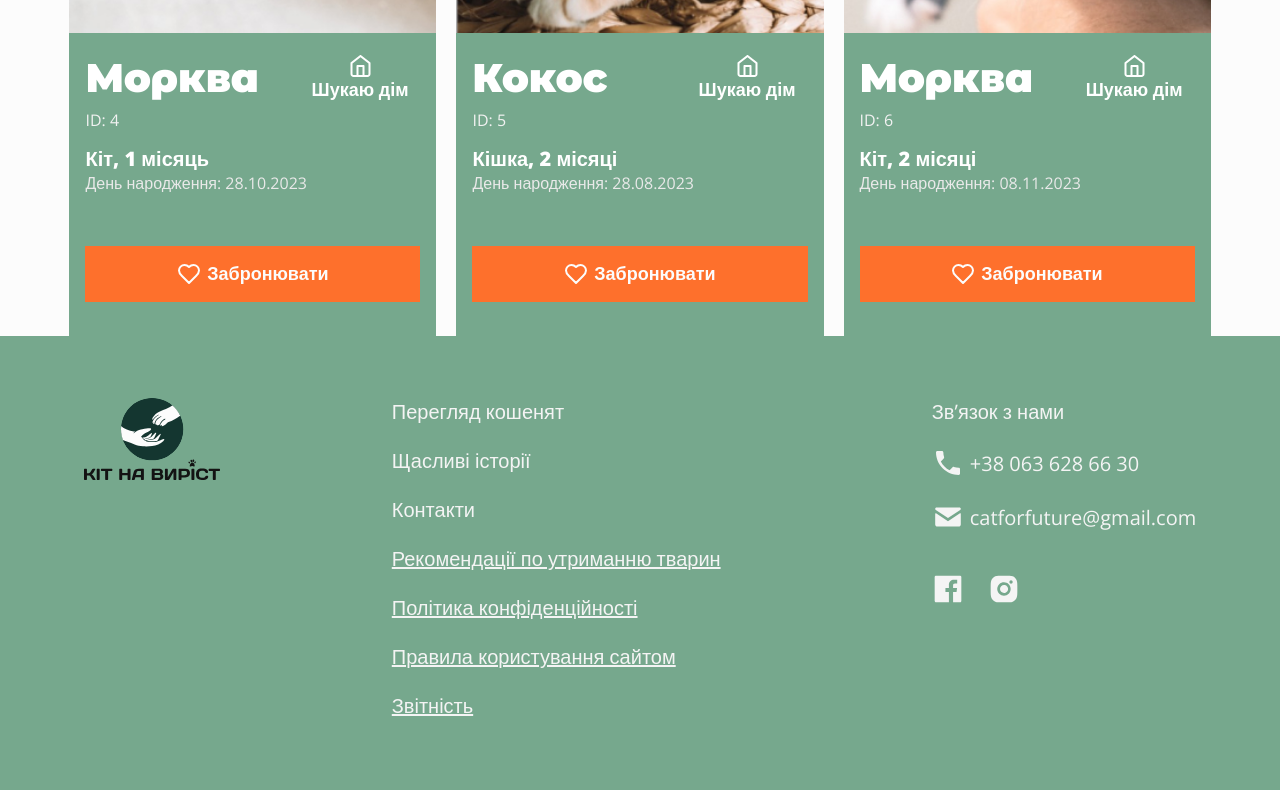
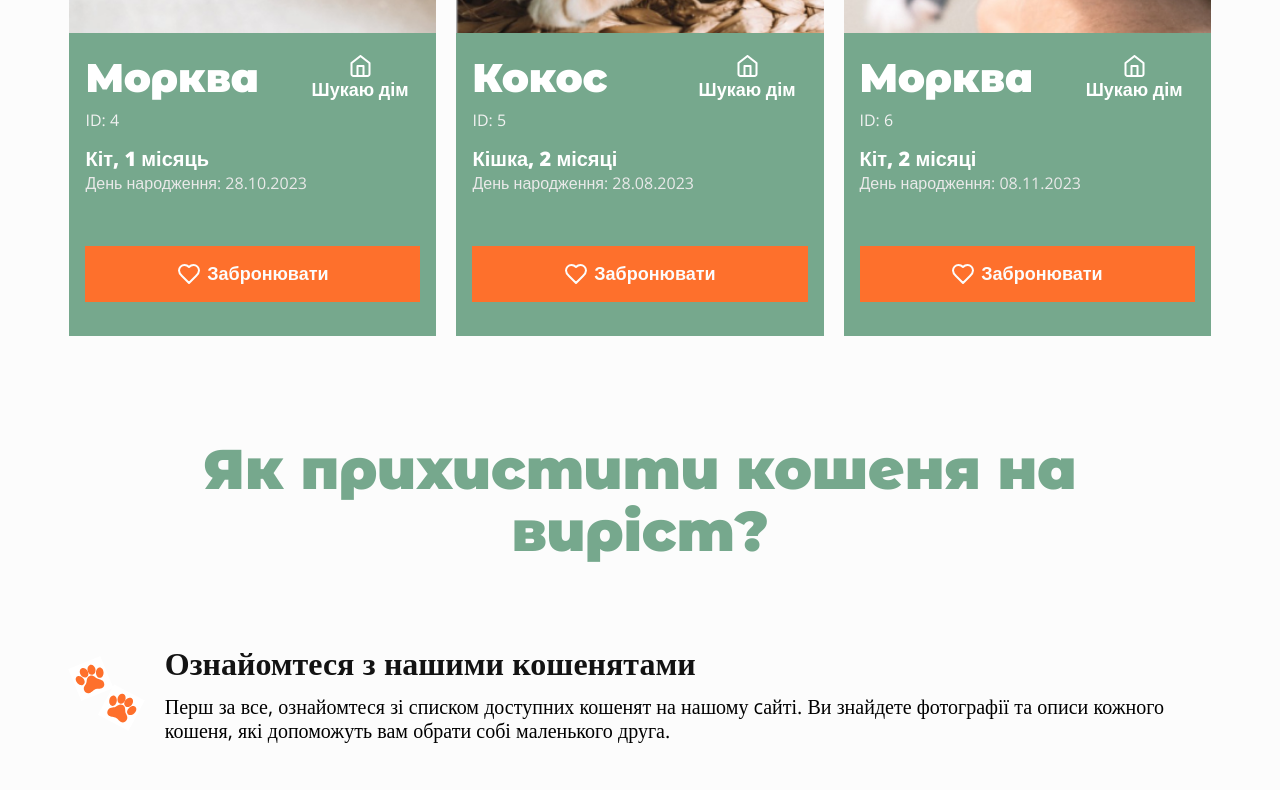
Before and after one commit to baza-trainee/cat_for_future, a React (Vite) app: page / in a window 1280 px wide. Shown: the part 2000-2790 px from the top of the page. Built offline with nearby package versions, Linux system fonts and the light colour scheme.

Commit message:
feat/add AdoptKittenInstruction component to Home page

```diff
--- a/src/pages/Home/Home.tsx
+++ b/src/pages/Home/Home.tsx
@@ -1,6 +1,7 @@
 import React from 'react';
 import Hero from 'src/components/Hero/Hero';
 import OurCats from 'src/components/OurCats/OurCats';
+import AdoptKittenInstruction from 'src/components/AdoptKittenInstruction/AdoptKittenInstruction';
 
 import s from './Home.module.scss';
 
@@ -9,6 +10,7 @@ const Home: React.FC = () => {
 		<div className={s.wrapper}>
 			<Hero />
 			<OurCats />
+			<AdoptKittenInstruction />
 		</div>
 	);
 };
```
